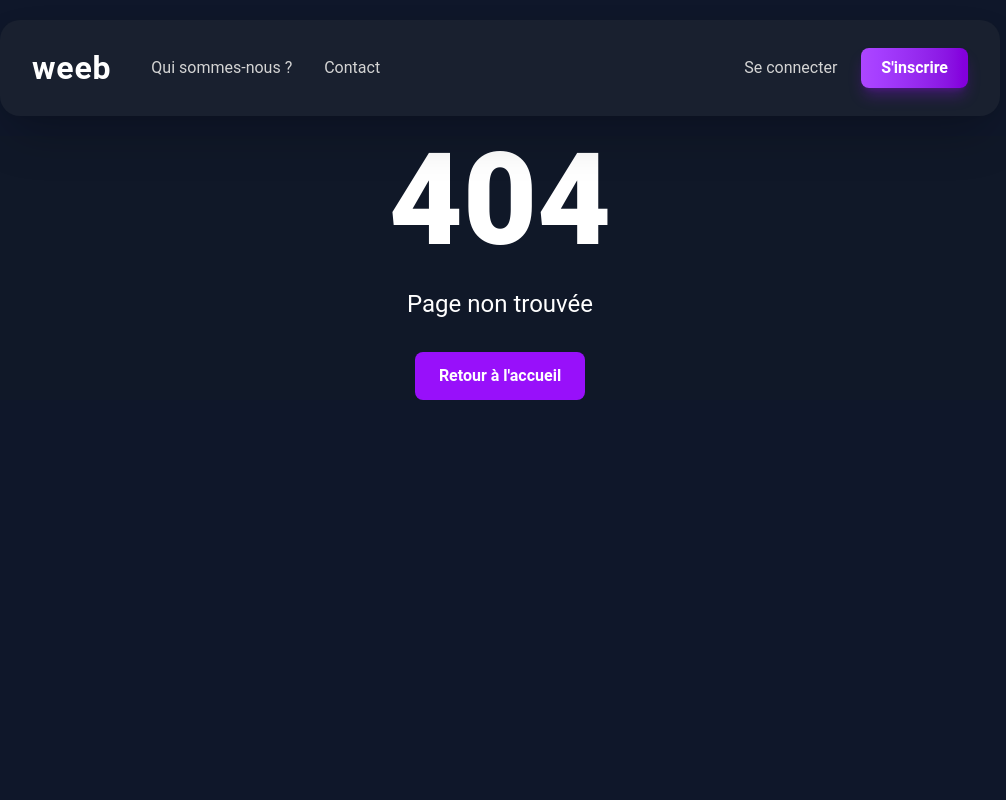
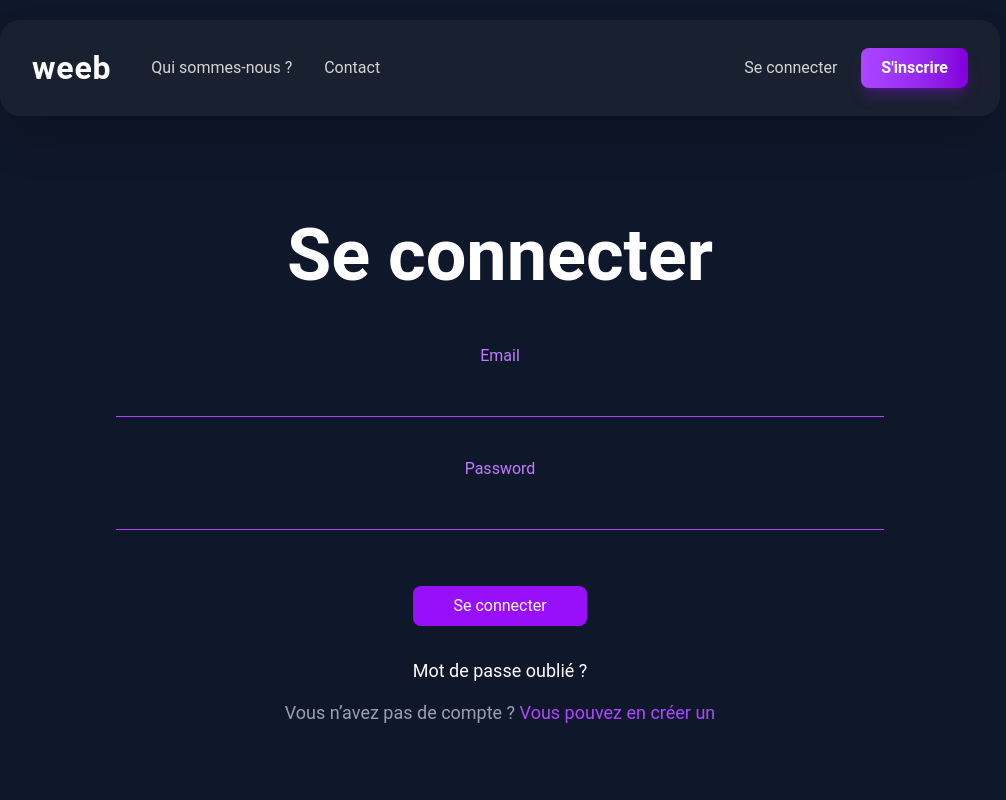
Before and after one commit to sylvqinz/weeb_sylvain_zanini, a React (Vite) app: page /login in a window 1280 px wide. Shown: the top 800 px of the page, without its empty margins (140-1146 px from the left). Built offline with nearby package versions, Linux system fonts and the light colour scheme.

Commit message:
login page integration

```diff
--- a/src/App.jsx
+++ b/src/App.jsx
@@ -6,9 +6,11 @@ import Footer from "./components/Footer";
 import NotFound from "./pages/NotFound";
 import ScrollTop from "./components/scrollTop";
 import Contact from "./pages/Contact";
+import Login from "./pages/Login";
+
 function App() {
   return (
-    <div className=" bg-[#0f172a] text-white">
+    <div className="bg-[#0f172a] text-white">
       <ScrollTop />
       <Header />
 
@@ -17,6 +19,8 @@ function App() {
           <Route path="*" element={<NotFound />} />
           <Route path="/" element={<Home />} />
           <Route path="/contact" element={<Contact />} />
+          <Route path="/login" element={<Login />} />
+
         </Routes>
       </main>
       <Footer />
--- a/src/index.css
+++ b/src/index.css
@@ -3,3 +3,15 @@
 @theme {
   --font-sans: "roboto", sans-serif;
 }
+
+section {
+  padding: 5rem;
+}
+
+h1 {
+  font-size: 72px;
+}
+
+p {
+  font-size: 18px;
+}
--- a/src/pages/Contact.jsx
+++ b/src/pages/Contact.jsx
@@ -1,6 +1,6 @@
 export default function Contact() {
   return (
-    <div className="min-h-screen bg-gradient-to-b from-[#0b1020] to-[#070b16] flex items-center justify-center px-4">
+    <section className="from-[#0b1020] to-[#070b16] flex items-center justify-center px-4">
       <div className="w-full max-w-3xl text-center">
         <h1 className="text-4xl md:text-5xl font-bold text-white mb-4">Votre avis compte !</h1>
 
@@ -11,7 +11,7 @@ export default function Contact() {
         </p>
 
 
-        <div className="border border-purple-500/70 rounded-2xl p-8 bg-white/5 backdrop-blur">
+        <div className="border border-purple-500/70 rounded-2xl p-8 bg-[#20223f] backdrop-blur">
           <form className="space-y-8">
 
             <div className="grid grid-cols-1 md:grid-cols-2 gap-6">
@@ -68,6 +68,6 @@ export default function Contact() {
           </form>
         </div>
       </div>
-    </div>
+    </section>
   );
 }
--- /dev/null
+++ b/src/pages/Login.jsx
@@ -0,0 +1,49 @@
+export default function Login() {
+  return (
+    <section className=" flex items-center justify-center px-4">
+      <div className=" w-full max-w-3xl text-center">
+        {/* Title */}
+        <h1 className=" md:text-4xl font-bold text-white mb-12">Se connecter</h1>
+
+        {/* Form */}
+        <form className="space-y-10">
+          {/* Email */}
+          <div>
+            <label className="block text-purple-400 mb-2">Email</label>
+            <input
+              type="email"
+              className="w-full bg-transparent border-b border-purple-500 text-white outline-none py-2 focus:border-purple-600"
+            />
+          </div>
+
+          {/* Password */}
+          <div>
+            <label className="block text-purple-400 mb-2">Password</label>
+            <input
+              type="password"
+              className="w-full bg-transparent border-b border-purple-500 text-white outline-none py-2 focus:border-purple-600"
+            />
+          </div>
+
+          {/* Button */}
+          <button
+            type="submit"
+            className=" mt-4 bg-purple-600 hover:bg-purple-700 text-white px-10 py-2 rounded-lg transition"
+          >
+            Se connecter
+          </button>
+        </form>
+
+        {/* Links */}
+        <div className="mt-8 space-y-4 text-sm">
+          <p className="text-white cursor-pointer hover:underline">Mot de passe oublié ?</p>
+
+          <p className="text-gray-400">
+            Vous n’avez pas de compte ?{" "}
+            <span className="text-purple-500 cursor-pointer hover:underline">Vous pouvez en créer un</span>
+          </p>
+        </div>
+      </div>
+    </section>
+  );
+}
--- a/src/pages/NotFound.jsx
+++ b/src/pages/NotFound.jsx
@@ -2,7 +2,7 @@ import { Link } from "react-router-dom";
 
 function NotFound() {
   return (
-    <div className="flex flex-col items-center justify-center bg-gray-900 text-white px-4">
+    <section className="flex flex-col items-center justify-center bg-gray-900 text-white px-4">
       <h1 className="text-9xl font-extrabold mb-6 select-none">404</h1>
       <p className="text-2xl mb-8">Page non trouvée</p>
       <Link
@@ -11,7 +11,7 @@ function NotFound() {
       >
         Retour à l&apos;accueil
       </Link>
-    </div>
+    </section>
   );
 }
 
```
